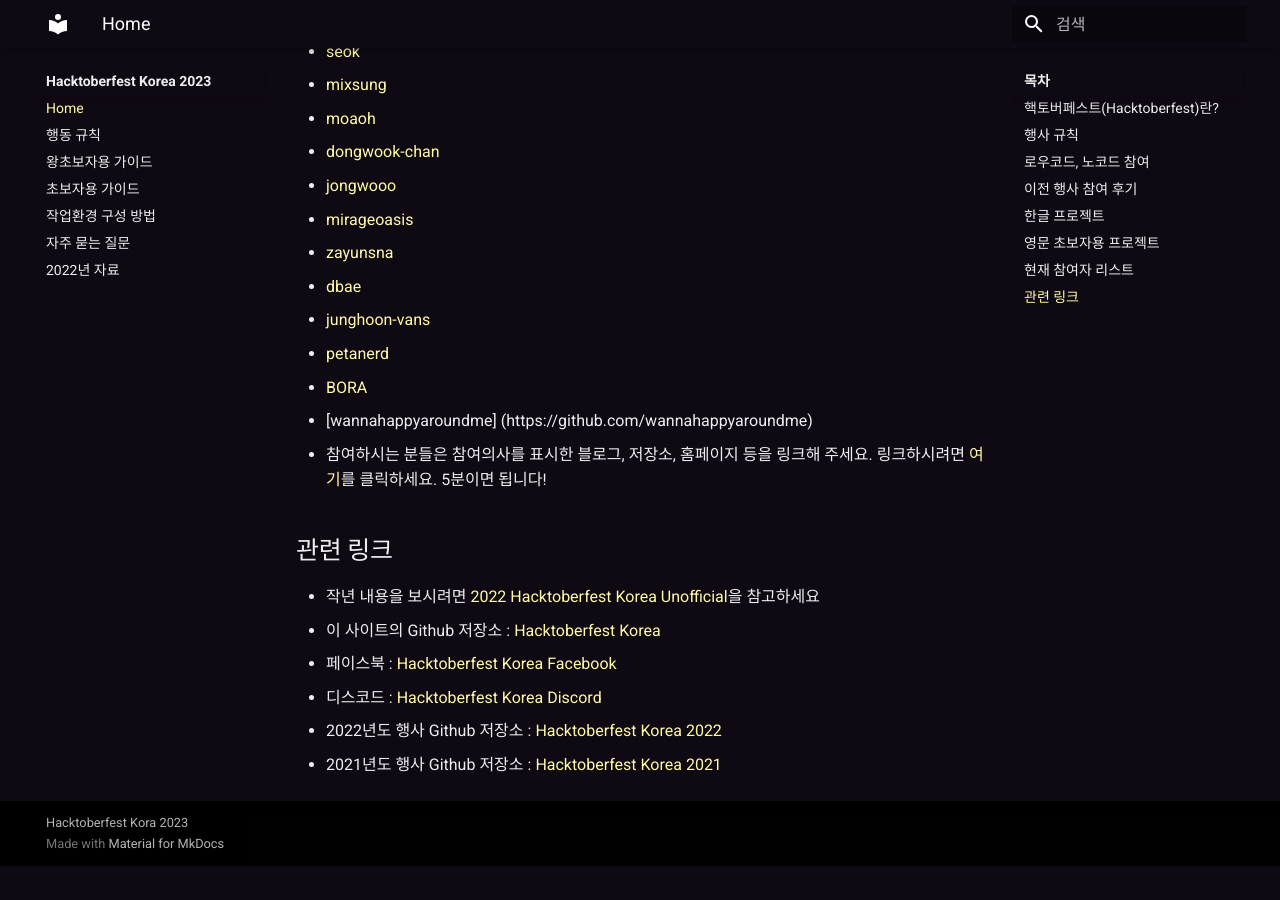
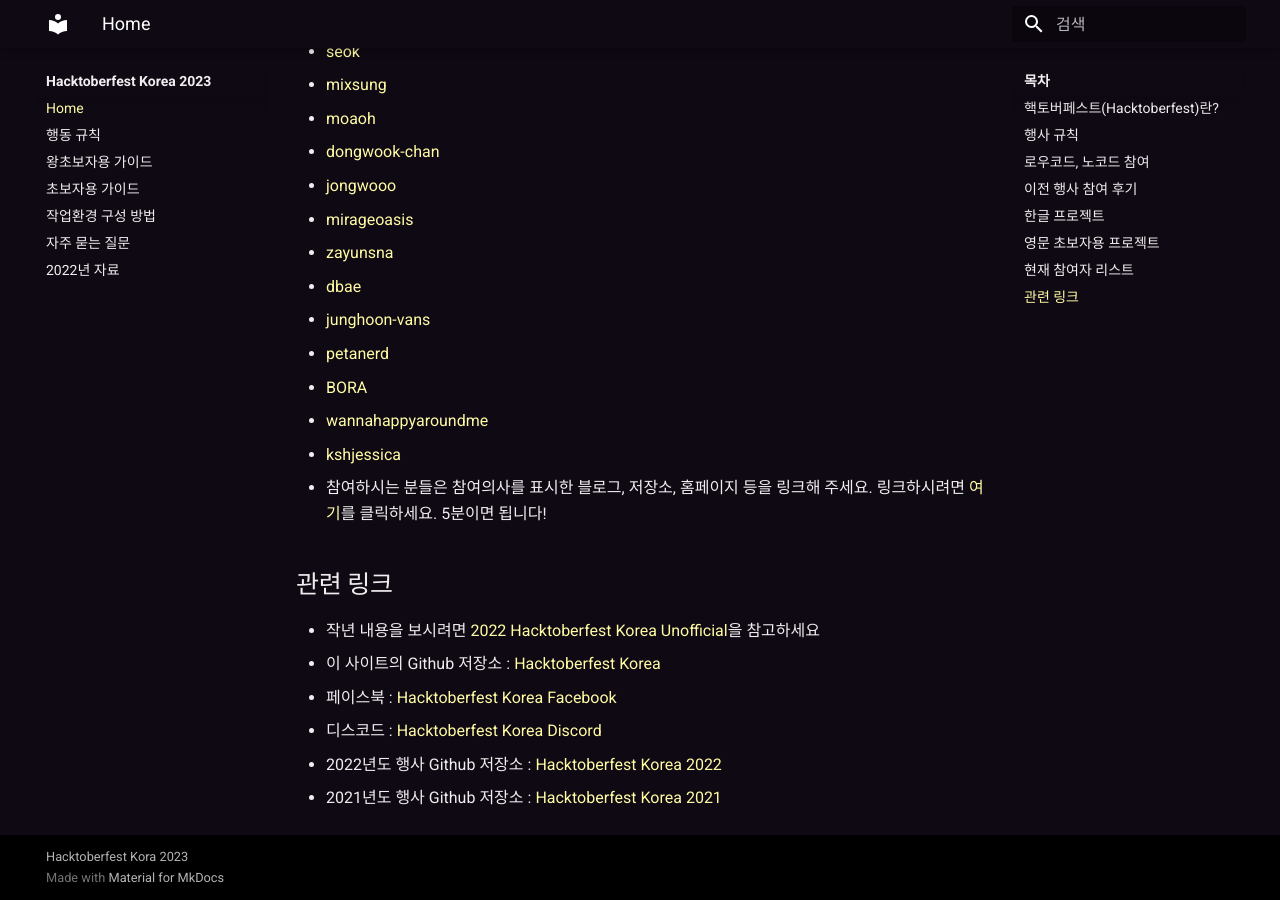
Before and after one commit to hacktoberfestkorea/hacktoberfestkorea, an MkDocs documentation site: the page built from docs/index.md, in a window 1280 px wide and 900 px high, scrolled down 4520 px. Built offline with MkDocs 1.6.1 and Material for MkDocs 9.7.7, drawn with Linux system fonts in a browser that asks for light colours; before the commit the page ends 5386 px from its top, so only the background shows below that.

Commit message:
Update particpant

```diff
--- a/docs/index.md
+++ b/docs/index.md
@@ -123,7 +123,8 @@
 - [junghoon-vans](https://github.com/junghoon-vans)
 - [petanerd](https://github.com/petanerd)
 - [BORA](https://github.com/BORA040126)
-- [wannahappyaroundme] (https://github.com/wannahappyaroundme)
+- [wannahappyaroundme](https://github.com/wannahappyaroundme)
+- [kshjessica](https://github.com/kshjessica)
 - 참여하시는 분들은 참여의사를 표시한 블로그, 저장소, 홈페이지 등을 링크해 주세요. 링크하시려면 [여기](https://github.com/phg98/hacktoberfestkorea/edit/master/docs/index.md)를 클릭하세요. 5분이면 됩니다!
 
 ## 관련 링크 {#associated-link}
```
